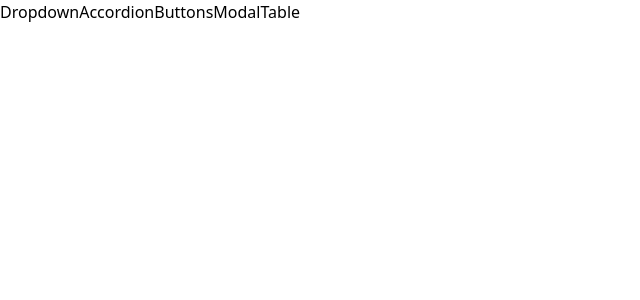
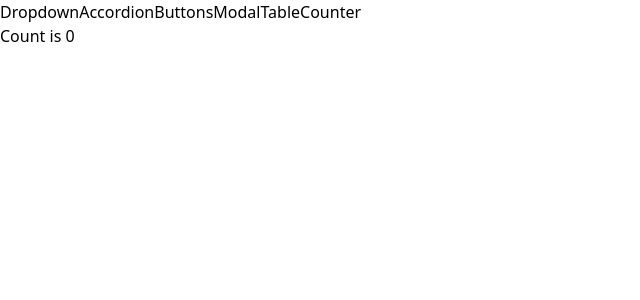
Before and after one commit to numberwang55/comps-vite, a React (Vite) app: page /counter in a window 1280 px wide. Shown: the top 300 px of the page, without its empty margins (0-640 px from the left). Built offline with nearby package versions, Linux system fonts and the light colour scheme.

Commit message:
feat: added CounterPage

```diff
--- a/src/App.jsx
+++ b/src/App.jsx
@@ -5,6 +5,7 @@ import Sidebar from "./components/Sidebar";
 import ButtonPage from "./pages/ButtonPage";
 import ModalPage from "./pages/ModalPage";
 import TablePage from "./pages/TablePage";
+import CounterPage from "./pages/CounterPage";
 
 export default function App() {
   return (
@@ -26,6 +27,9 @@ export default function App() {
         <Route path="/table">
           <TablePage/>
         </Route>
+        <Route path="/counter">
+          <CounterPage initialCount={0}/>
+        </Route>
       </div>
     </div>
   );
--- a/src/components/Sidebar.jsx
+++ b/src/components/Sidebar.jsx
@@ -7,6 +7,7 @@ export default function Sidebar() {
     { label: "Buttons", path: "/buttons" },
     { label: "Modal", path: "/modal" },
     { label: "Table", path: "/table" },
+    { label: "Counter", path: "/counter" },
   ];
 
   const renderedLinks = links.map((link) => {
--- /dev/null
+++ b/src/pages/CounterPage.jsx
@@ -0,0 +1,20 @@
+import { useEffect } from "react";
+import { useState } from "react";
+import Button from "../components/Button"
+
+export default function CounterPage({ initialCount }) {
+  const [count, setCount] = useState(initialCount);
+
+  useEffect(() => {
+    console.log("count: ", count);
+  }, [count])
+
+  const handleClick = () => {
+    setCount(count + 1)
+  }
+
+  return <div>
+    <h1>Count is {count}</h1>
+    <Button onClick={handleClick}></Button>
+  </div>
+}
```
